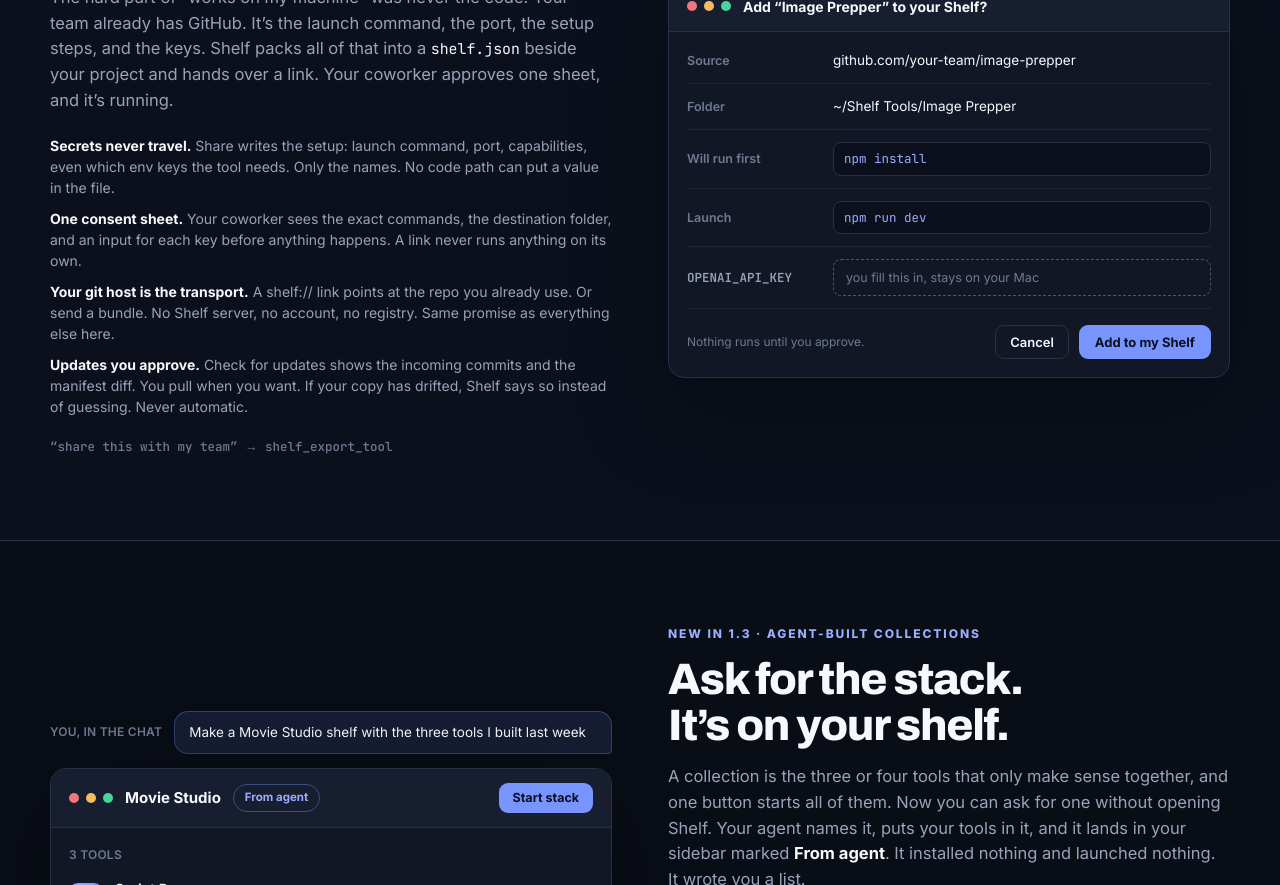
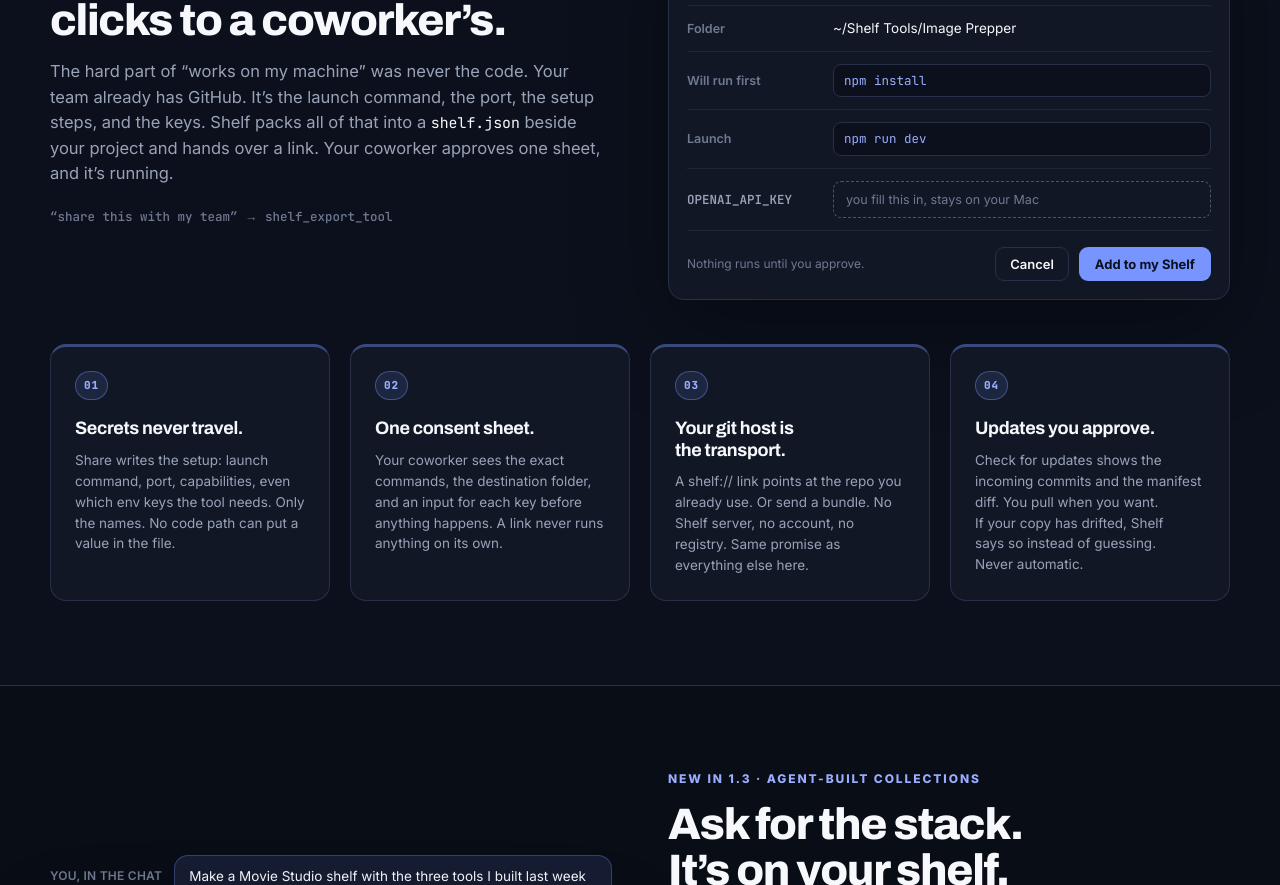
Before and after one commit to ai-ventures-hub/shelf, a Next.js app in the folder site/: page / in a window 1280 px wide. Shown: the part 6740-7625 px from the top of the page. Built offline with nearby package versions, Linux system fonts and the light colour scheme.

Commit message:
Improve tool sharing feature layout

```diff
--- a/site/src/app/globals.css
+++ b/site/src/app/globals.css
@@ -3083,10 +3083,9 @@ html[data-reveal-ready] [data-reveal]:not(.is-visible) {
 
 
 /* —— #share · Tool Sharing (1.2) —— */
-/* Copy left, a static consent-sheet mock right — zigzags against #dev above
-   and the final CTA below. The sheet is a picture of the receive flow, not a
-   control: the promise it renders (secrets never travel, nothing runs before
-   approval) is the section's whole point. */
+/* Copy and consent-sheet mock above, four safeguards below. The sheet is a
+   picture of the receive flow, not a control: the promise it renders (secrets
+   never travel, nothing runs before approval) is the section's whole point. */
 .share-grid {
   display: grid;
   grid-template-columns: 1fr 1fr;
@@ -3224,6 +3223,57 @@ html[data-reveal-ready] [data-reveal]:not(.is-visible) {
   color: var(--av-text-tertiary);
 }
 
+.share-points {
+  display: grid;
+  grid-template-columns: repeat(4, minmax(0, 1fr));
+  gap: 20px;
+  margin-top: 44px;
+  padding: 0;
+  list-style: none;
+}
+
+.share-point {
+  min-width: 0;
+  padding: 24px;
+  border: 1px solid var(--av-border-default);
+  border-top: 3px solid var(--av-accent-border);
+  border-radius: var(--av-radius-lg);
+  background: var(--av-bg-panel);
+}
+
+.share-point-n {
+  display: inline-flex;
+  padding: 5px 8px;
+  border: 1px solid var(--av-accent-border);
+  border-radius: var(--av-radius-full);
+  background: var(--av-accent-quiet);
+  font-family: var(--av-font-mono);
+  font-size: 11px;
+  font-weight: 800;
+  letter-spacing: 0.08em;
+  color: var(--av-accent-text);
+}
+
+.share-point h3 {
+  margin-top: 18px;
+  font-family: var(--av-font-display);
+  font-size: 18px;
+  font-weight: 700;
+  line-height: 1.2;
+  letter-spacing: -0.02em;
+  color: var(--av-text-primary);
+  text-wrap: balance;
+}
+
+.share-point p {
+  margin-top: 10px;
+  font-size: 13.5px;
+  line-height: 1.55;
+  color: var(--av-text-secondary);
+  overflow-wrap: anywhere;
+  text-wrap: pretty;
+}
+
 @media (max-width: 1000px) {
   /* Base .share-grid is defined below the mid-file stack query, so its
      responsive override must live here (later source order) to win. */
@@ -3235,6 +3285,22 @@ html[data-reveal-ready] [data-reveal]:not(.is-visible) {
   .share-sheet-row {
     grid-template-columns: 1fr;
     gap: 6px;
+  }
+
+  .share-points {
+    grid-template-columns: repeat(2, minmax(0, 1fr));
+    margin-top: 32px;
+  }
+}
+
+@media (max-width: 700px) {
+  .share-points {
+    grid-template-columns: 1fr;
+    gap: 14px;
+  }
+
+  .share-point {
+    padding: 20px;
   }
 }
 
--- a/site/src/components/landing/ToolSharing.tsx
+++ b/site/src/components/landing/ToolSharing.tsx
@@ -2,14 +2,15 @@ import { SHARE_POINTS, SHARE_SHEET_ROWS } from '@/lib/landing-content'
 
 /**
  * #share — Tool Sharing (1.2). Copy left, a static consent-sheet mock right,
- * mirroring #agents/#design. Fully server-rendered: the sheet is a picture,
+ * and four safeguards below. Fully server-rendered: the sheet is a picture,
  * not a live control. The claim that must never soften — secrets never
  * travel, nothing runs before the sheet — is the whole section.
  */
 export function ToolSharing() {
   return (
     <section id="share" className="section" data-well aria-labelledby="share-heading">
-      <div className="section-inner share-grid">
+      <div className="section-inner share-inner">
+        <div className="share-grid">
           <div className="share-copy">
             <p className="eyebrow" data-reveal>
               New in 1.2 · Tool Sharing
@@ -24,13 +25,6 @@ export function ToolSharing() {
               into a <code>shelf.json</code> beside your project and hands over a
               link. Your coworker approves one sheet, and it’s running.
             </p>
-          <ul className="be-points" data-reveal>
-            {SHARE_POINTS.map((point) => (
-              <li key={point.title}>
-                <strong>{point.title}</strong> {point.body}
-              </li>
-            ))}
-          </ul>
             <p className="mcp-verbs be-verb" data-reveal>
               “share this with my team” → shelf_export_tool
             </p>
@@ -70,6 +64,24 @@ export function ToolSharing() {
             </div>
           </div>
         </div>
+
+        <ol className="share-points" aria-label="Tool sharing safeguards">
+          {SHARE_POINTS.map((point, i) => (
+            <li
+              key={point.title}
+              className="share-point"
+              data-reveal
+              style={{ '--reveal-order': i } as React.CSSProperties}
+            >
+              <span className="share-point-n" aria-hidden="true">
+                {String(i + 1).padStart(2, '0')}
+              </span>
+              <h3>{point.title}</h3>
+              <p>{point.body}</p>
+            </li>
+          ))}
+        </ol>
+      </div>
     </section>
   )
 }
```
Lines whose indentation alone changed are shown as unchanged.
